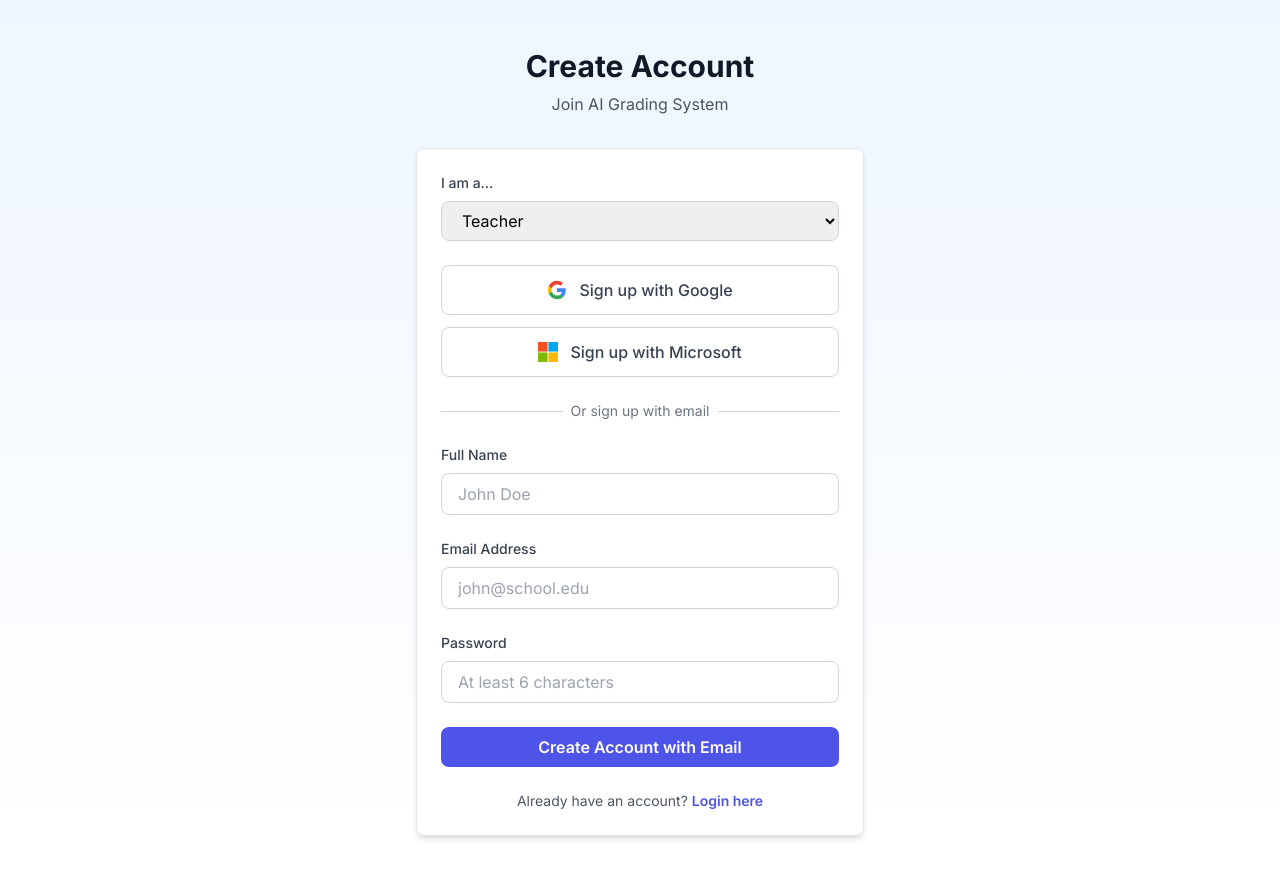
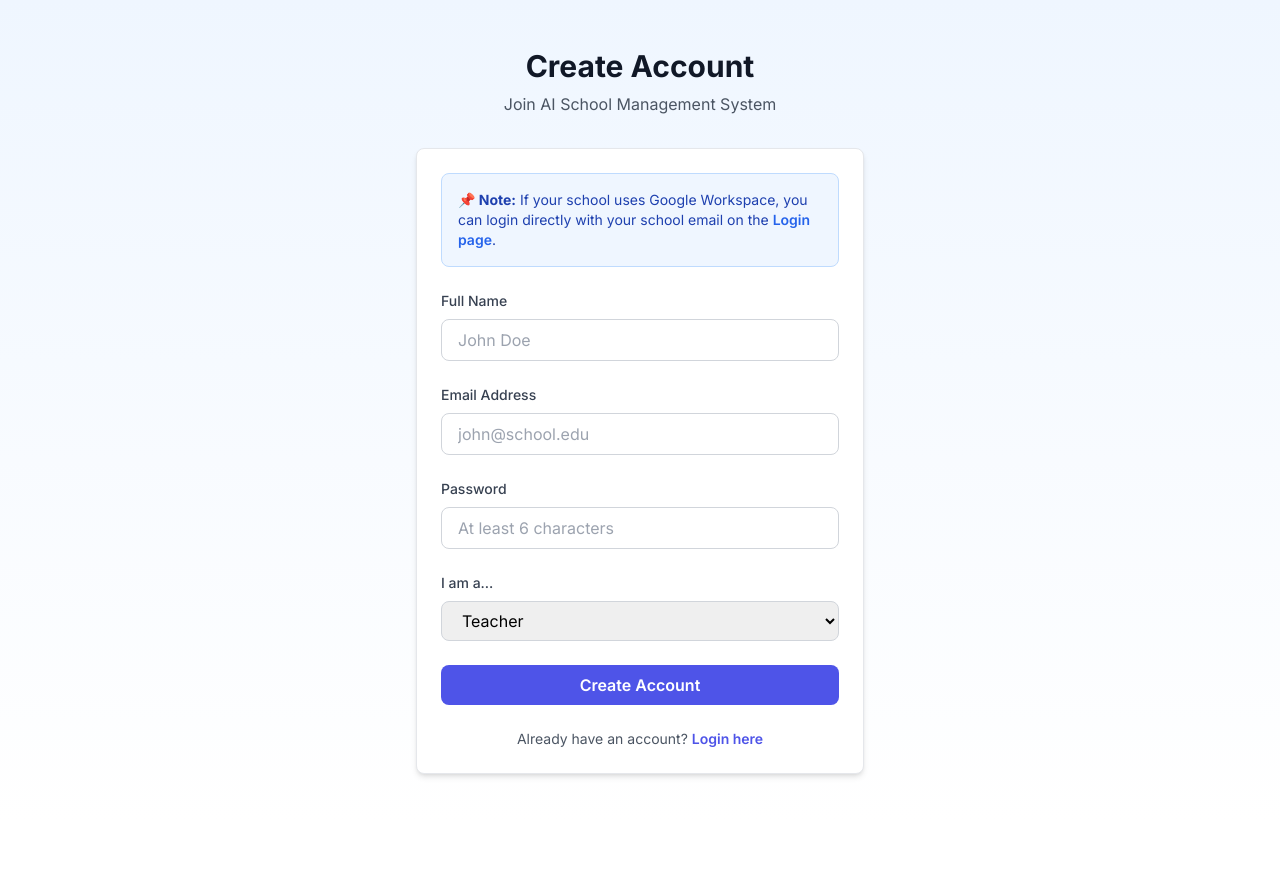
Before and after one commit to imertugrul/ai-school-management, a Next.js app: page /signup in a window 1280 px wide. Shown: the top 878 px of the page. After the commit the page ends 822 px from the top, so only its background shows below. Built offline with nearby package versions, Linux system fonts and the light colour scheme.

Commit message:
Update: Remove Google OAuth from signup (use email/password or login with Google)

```diff
--- a/src/app/signup/page.tsx
+++ b/src/app/signup/page.tsx
@@ -1,7 +1,6 @@
 'use client'
 
 import { useState } from 'react'
-import { signIn } from 'next-auth/react'
 import { useRouter } from 'next/navigation'
 import Link from 'next/link'
 
@@ -46,77 +45,24 @@ export default function SignupPage() {
     }
   }
 
-  const handleGoogleSignup = () => {
-    localStorage.setItem('pendingRole', formData.role)
-    signIn('google', { callbackUrl: '/auth/complete-signup' })
-  }
-
-  const handleMicrosoftSignup = () => {
-    localStorage.setItem('pendingRole', formData.role)
-    signIn('azure-ad', { callbackUrl: '/auth/complete-signup' })
-  }
-
   return (
     <div className="min-h-screen bg-gradient-to-b from-blue-50 to-white flex items-center justify-center py-12 px-4">
       <div className="max-w-md w-full">
         <div className="text-center mb-8">
           <h1 className="text-3xl font-bold text-gray-900 mb-2">Create Account</h1>
-          <p className="text-gray-600">Join AI Grading System</p>
+          <p className="text-gray-600">Join AI School Management System</p>
         </div>
 
         <div className="card">
-          {/* Role Selection FIRST */}
-          <div className="mb-6">
-            <label htmlFor="role-select" className="block text-sm font-medium text-gray-700 mb-2">
-              I am a...
-            </label>
-            <select
-              id="role-select"
-              className="input-field"
-              value={formData.role}
-              onChange={(e) => setFormData({ ...formData, role: e.target.value as 'TEACHER' | 'STUDENT' })}
-            >
-              <option value="TEACHER">Teacher</option>
-              <option value="STUDENT">Student</option>
-            </select>
-          </div>
-
-          {/* Social Signup Buttons */}
-          <div className="space-y-3 mb-6">
-            <button
-              onClick={handleGoogleSignup}
-              className="w-full flex items-center justify-center gap-3 px-4 py-3 border border-gray-300 rounded-lg hover:bg-gray-50 transition-colors"
-            >
-              <svg className="w-5 h-5" viewBox="0 0 24 24">
-                <path fill="#4285F4" d="M22.56 12.25c0-.78-.07-1.53-.2-2.25H12v4.26h5.92c-.26 1.37-1.04 2.53-2.21 3.31v2.77h3.57c2.08-1.92 3.28-4.74 3.28-8.09z"/>
-                <path fill="#34A853" d="M12 23c2.97 0 5.46-.98 7.28-2.66l-3.57-2.77c-.98.66-2.23 1.06-3.71 1.06-2.86 0-5.29-1.93-6.16-4.53H2.18v2.84C3.99 20.53 7.7 23 12 23z"/>
-                <path fill="#FBBC05" d="M5.84 14.09c-.22-.66-.35-1.36-.35-2.09s.13-1.43.35-2.09V7.07H2.18C1.43 8.55 1 10.22 1 12s.43 3.45 1.18 4.93l2.85-2.22.81-.62z"/>
-                <path fill="#EA4335" d="M12 5.38c1.62 0 3.06.56 4.21 1.64l3.15-3.15C17.45 2.09 14.97 1 12 1 7.7 1 3.99 3.47 2.18 7.07l3.66 2.84c.87-2.6 3.3-4.53 6.16-4.53z"/>
-              </svg>
-              <span className="text-gray-700 font-medium">Sign up with Google</span>
-            </button>
-
-            <button
-              onClick={handleMicrosoftSignup}
-              className="w-full flex items-center justify-center gap-3 px-4 py-3 border border-gray-300 rounded-lg hover:bg-gray-50 transition-colors"
-            >
-              <svg className="w-5 h-5" viewBox="0 0 23 23">
-                <path fill="#f25022" d="M0 0h11v11H0z"/>
-                <path fill="#00a4ef" d="M12 0h11v11H12z"/>
-                <path fill="#7fba00" d="M0 12h11v11H0z"/>
-                <path fill="#ffb900" d="M12 12h11v11H12z"/>
-              </svg>
-              <span className="text-gray-700 font-medium">Sign up with Microsoft</span>
-            </button>
-          </div>
-
-          <div className="relative mb-6">
-            <div className="absolute inset-0 flex items-center">
-              <div className="w-full border-t border-gray-300"></div>
-            </div>
-            <div className="relative flex justify-center text-sm">
-              <span className="px-2 bg-white text-gray-500">Or sign up with email</span>
-            </div>
+          {/* Info Message */}
+          <div className="bg-blue-50 border border-blue-200 rounded-lg p-4 mb-6">
+            <p className="text-sm text-blue-800">
+              <strong>📌 Note:</strong> If your school uses Google Workspace, you can login directly with your school email on the{' '}
+              <Link href="/login" className="text-blue-600 hover:underline font-semibold">
+                Login page
+              </Link>
+              .
+            </p>
           </div>
 
           {/* Email/Password Signup */}
@@ -173,12 +119,27 @@ export default function SignupPage() {
               />
             </div>
 
+            <div>
+              <label htmlFor="role" className="block text-sm font-medium text-gray-700 mb-2">
+                I am a...
+              </label>
+              <select
+                id="role"
+                className="input-field"
+                value={formData.role}
+                onChange={(e) => setFormData({ ...formData, role: e.target.value as 'TEACHER' | 'STUDENT' })}
+              >
+                <option value="TEACHER">Teacher</option>
+                <option value="STUDENT">Student</option>
+              </select>
+            </div>
+
             <button
               type="submit"
               disabled={loading}
               className="w-full btn-primary disabled:opacity-50 disabled:cursor-not-allowed"
             >
-              {loading ? 'Creating Account...' : 'Create Account with Email'}
+              {loading ? 'Creating Account...' : 'Create Account'}
             </button>
           </form>
 
--- a/src/lib/auth-options.ts
+++ b/src/lib/auth-options.ts
@@ -52,15 +52,19 @@ export const authOptions: NextAuthOptions = {
         })
 
         if (!existingUser) {
+          // Yeni kullanıcı - varsayılan olarak STUDENT
+          // Admin tarafından CSV import ile veya manuel olarak düzenlenebilir
           await prisma.user.create({
             data: {
               email: user.email!,
               name: user.name || '',
               image: user.image,
-              role: 'STUDENT'
+              role: 'STUDENT' // Default role
             }
           })
         }
+        // Eğer kullanıcı zaten varsa (CSV ile import edilmişse),
+        // mevcut role'ü kullan - değiştirme!
       }
       return true
     },
```
